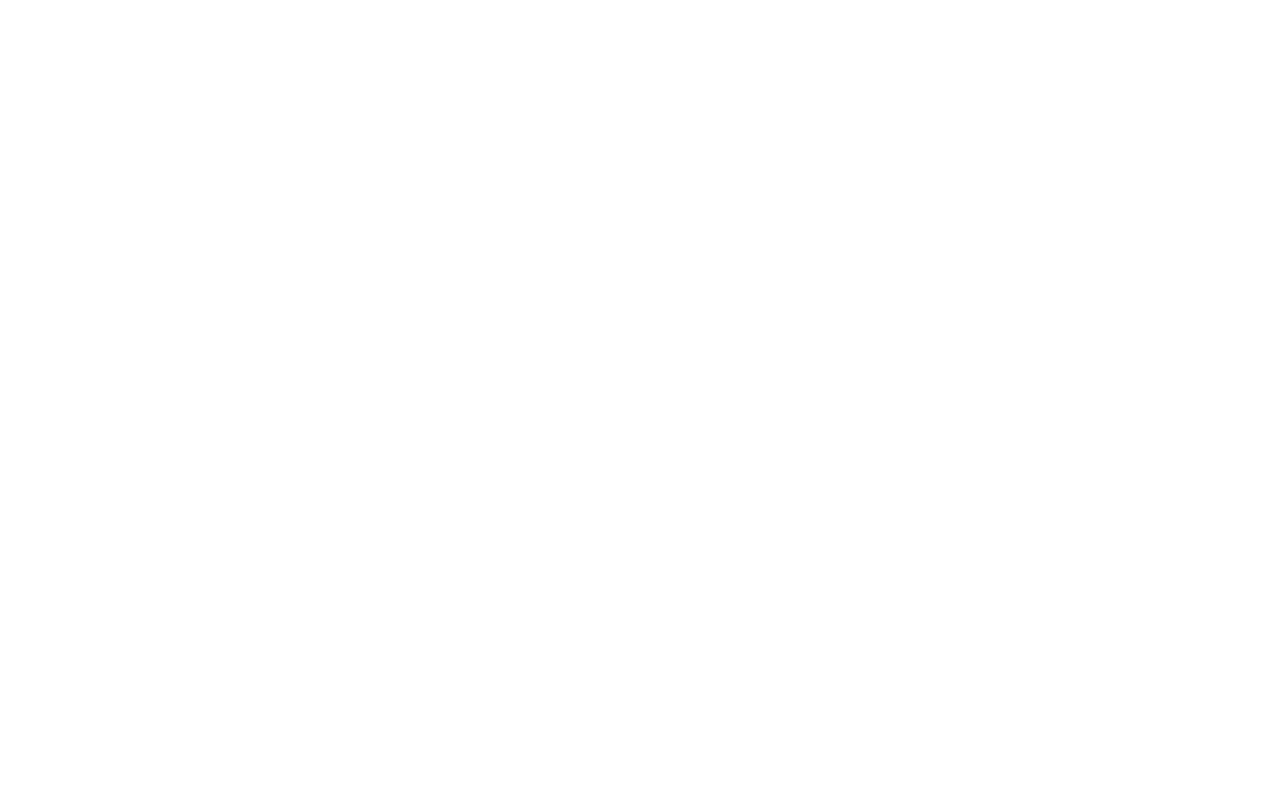
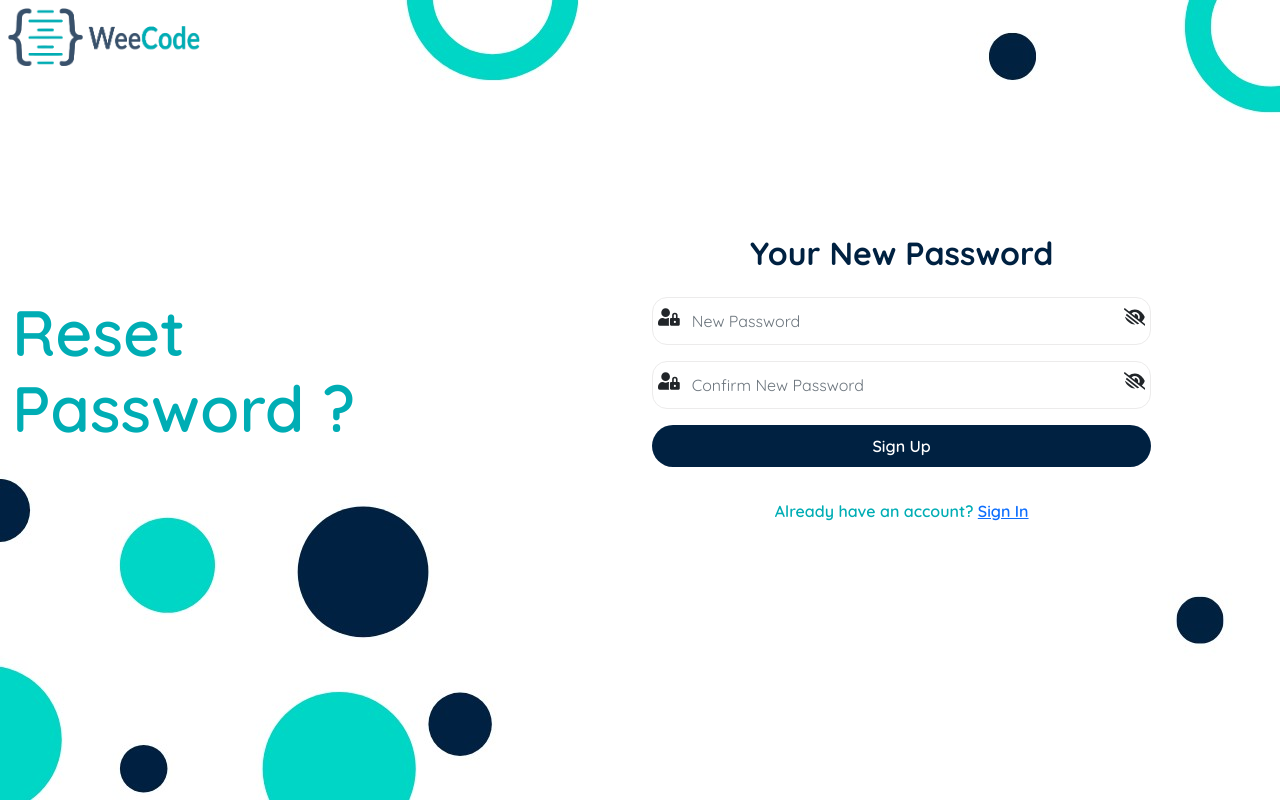
Before and after one commit to mouhebmhd/WeeTechElearning, a React (Create React App) app in the folder frontEnd/: page /resetPassword in a window 1280 px wide. Before the commit this address had no page. Built offline with nearby package versions, Linux system fonts and the light colour scheme.

Commit message:
created reset password form

```diff
--- a/frontEnd/src/App.js
+++ b/frontEnd/src/App.js
@@ -8,6 +8,7 @@ import AboutUs from "./views/aboutUs";
 import Courses from './views/courses';
 import SignIn from './views/signIn';
 import SignUp from "./views/signUp"
+import ResetPassword from "./views/resetPassword"
 function App() {
   return (
     <>
@@ -19,6 +20,7 @@ function App() {
         <Route path='/courses' element={<Courses />} />
         <Route path='/signIn' element={<SignIn />} />
         <Route path='/signUp' element={<SignUp />} />
+        <Route path='/resetPassword' element={<ResetPassword />} />
       </Routes>
     </>
   );
--- /dev/null
+++ b/frontEnd/src/views/resetPassword.js
@@ -0,0 +1,85 @@
+import React from 'react';
+import logoImage from '../../src/assets/img/logoWebsite.png';
+import './styles/resetPassword.css';
+import { CiUser } from 'react-icons/ci';
+import { FaEyeLowVision } from 'react-icons/fa6';
+import { FaUserLock, FaCalendarAlt, FaPhone } from 'react-icons/fa';
+import { Link } from 'react-router-dom';
+
+export default function ResetPassword() {
+  return (
+    <div className='signUpParentContainer '>
+      <div className="container-fluid p-2 ">
+        <img src={logoImage} alt="Logo" className="logoImage" />
+      </div>
+
+      <div className="container-fluid  h-75 d-flex align-items-center signUpContainer">
+
+        <div className="col-6  ">
+          <h1 className="signUpTitle">Reset <br /> Password ?  </h1>
+        </div>
+
+        <div className=" col-sm-12 col-md-12 col-lg-6">
+          <div className="col-10 signUpForm d-flex gap-3 flex-column align-items-center">
+            <h2 className='signUpMessage mt-4'>Your New Password</h2>
+
+            <form className="formsignUpInput  container-fluid">
+
+
+              <div className="col mb-3 d-flex formIconItem align-items-center visually-hidden">
+                <CiUser className="h4" />
+                <input
+                  type="email"
+                  className="form-control input-form-control"
+                  id="emailInput"
+                  placeholder="Email"
+                />
+              </div>
+
+
+              <div className="col mb-3 d-flex formIconItem align-items-center">
+                <FaUserLock className="h4" />
+                <input
+                  type="password"
+                  className="form-control input-form-control"
+                  id="passwordInput"
+                  placeholder="New Password"
+                />
+                <FaEyeLowVision className="h4" />
+              </div>
+              <div className="col mb-3 d-flex formIconItem align-items-center">
+                <FaUserLock className="h4" />
+                <input
+                  type="password"
+                  className="form-control input-form-control"
+                  id="passwordInput"
+                  placeholder="Confirm New Password"
+                />
+                <FaEyeLowVision className="h4" />
+              </div>
+
+
+
+
+
+
+
+
+
+
+
+              <button type="submit" className="btn p-2 rounded-5 signUpButton w-100">Sign Up</button>
+            </form>
+
+
+            <div className="container mt-2">
+              <p className="text-center specialText mt-2">
+                Already have an account? <Link to="/signIn">Sign In</Link>
+              </p>
+            </div>
+          </div>
+        </div>
+      </div>
+    </div>
+  );
+}
--- a/frontEnd/src/views/signIn.js
+++ b/frontEnd/src/views/signIn.js
@@ -4,7 +4,7 @@ import logoImage from '../../src/assets/img/logoWebsite.png'
 import { CiUser } from 'react-icons/ci'
 import { FaUserLock } from 'react-icons/fa'
 import { FaEyeLowVision } from 'react-icons/fa6'
-
+import { Link } from 'react-router-dom'
 export default function SignIn () {
   return (
     <>
@@ -60,7 +60,8 @@ export default function SignIn () {
                     class='rememberMeLabel form-check-label mx-2'
                     for='rememberMe'
                   >
-                    Forgot Password
+                    <Link to="/resetPassword">Forgot Password </Link>
+
                   </label>
                 </div>
               </div>
--- /dev/null
+++ b/frontEnd/src/views/styles/resetPassword.css
@@ -0,0 +1,25 @@
+.signUpParentContainer
+{
+    height: 100vh;
+   background-image: url("../../assets/img/dotsBg3.png");
+   background-size: cover;
+   background-repeat: no-repeat;
+}
+.signUpTitle
+{
+    font-size:4rem;
+    color: var(--mainColor);
+    font-weight: 600;
+}
+.signUpButton
+{
+    text-align: center;
+    background-color: var(--darkBlueColor);
+    color: #fff;
+    font-weight: 600;
+}
+.signUpMessage
+{
+    color: var(--darkBlueColor);
+    font-weight: 700;
+}
```
